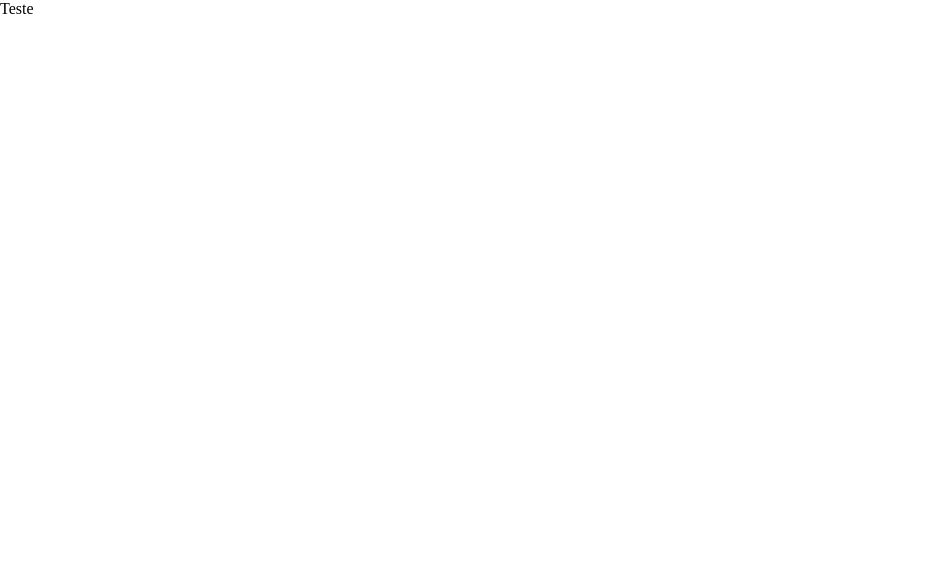
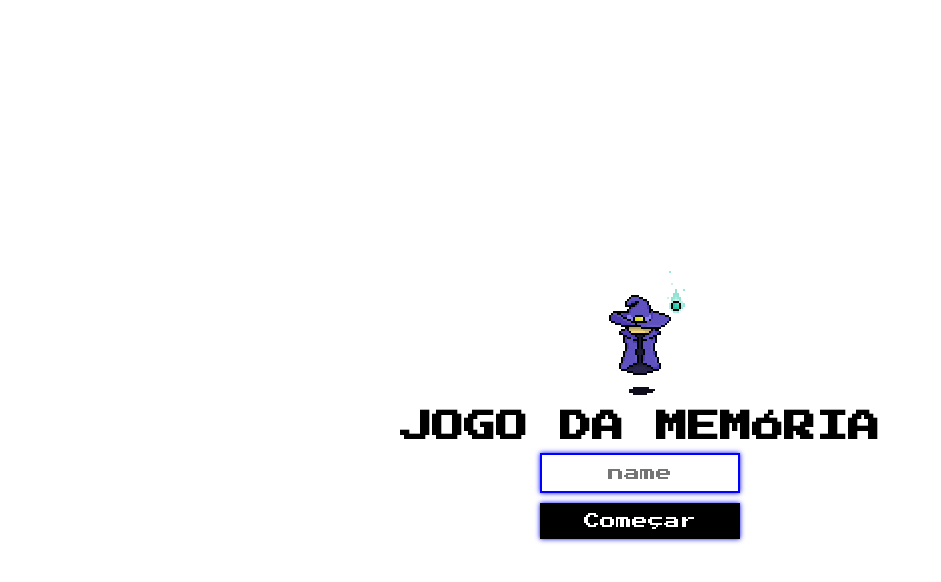
Before and after one commit to Paudinha/jogodaMemoria, a plain HTML site: page Html/index.html in a window 1280 px wide. Shown: the whole page, without its empty margins (0-941 px from the left). Drawn offline with Linux system fonts and the light colour scheme.

Commit message:
criando a estilização da pagina de login

```diff
--- a/Html/index.html
+++ b/Html/index.html
@@ -4,9 +4,18 @@
     <meta charset="UTF-8">
     <meta name="viewport" content="width=device-width, initial-scale=1.0">
     <link rel="stylesheet" href="/css/reset.css">
+    <link rel="stylesheet" href="/css/login.css">
     <title>Jogo da memoria</title>
 </head>
 <body>
-    <p>Teste</p>
-</body>
+    <form class="login-formulario">
+
+        <div class="login">
+            <img src="/css/Imagens/janaka-volpe-wizard.gif" class="mago-login">
+            <h1>JOGO DA MEMÓRIA</h1>
+
+        </div>
+        <input type="text" placeholder="name" class="input-login">
+        <button type="submit" class="botão-login">Começar</button>
+    </form>
 </html>
--- /dev/null
+++ b/css/login.css
@@ -0,0 +1,47 @@
+.login-formulario{
+    display: flex; /*faz a pagina acompanhar a proporção da aba*/
+    flex-direction: column; /*deixa no formato de coluna*/
+    align-items: center;/*alinha os itens no centro*/
+    justify-content: center; /* Centraliza os elementos na tela */
+    height: 100vh;/*define a altura da jan ela visivel*/
+    gap: 10px; /* Espaço entre os elementos */
+
+}
+.mago-login{
+    display: block; /* Remove espaços extras ao redor da imagem */
+    max-width: 50%; /* Ajuste conforme necessário */
+    height: auto; /* Mantém a proporção */
+    margin: 0 auto; /* Centraliza horizontalmente */
+    max-width: 150px; /* Ajuste esse valor para o tamanho desejado */
+    height: auto; /* Mantém a proporção */
+}
+.login {
+    text-align: center;
+}
+
+.input-login, .botão-login {
+    width: 200px; /* Ajuste para melhor aparência */
+    padding: 10px;
+    font-size: 16px;
+    text-align: center;
+    width: 200px;
+    padding: 10px;
+    font-size: 16px;
+    text-align: center;
+    border: 2px solid #00f; /* Cor da borda (azul, por exemplo) */
+    outline: none;
+    box-shadow: 0 0 5px #00f; /* Efeito brilhante ao redor */
+    background-color: transparent;
+    color: #000; /* Cor do texto */
+}
+
+.botão-login {
+    background-color: #000;
+    color: #fff;
+    border: none;
+    cursor: pointer;
+}
+
+.botão-login:hover {
+    background-color: #444;
+}
--- a/css/reset.css
+++ b/css/reset.css
@@ -1,8 +1,9 @@
-
+@import url('https://fonts.googleapis.com/css2?family=Press+Start+2P&display=swap');
 * {
   margin: 0;
   padding: 0;
   box-sizing: border-box;
   list-style: none;
   border: none;
+  font-family: 'Press Start 2P', cursive;
 }
```
Also changed, not shown: css/Imagens/janaka-volpe-wizard.gif (added).
